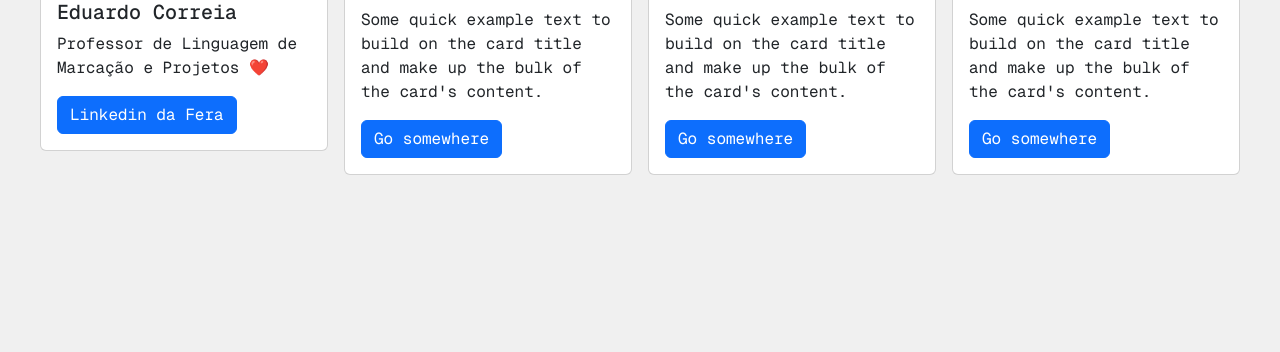
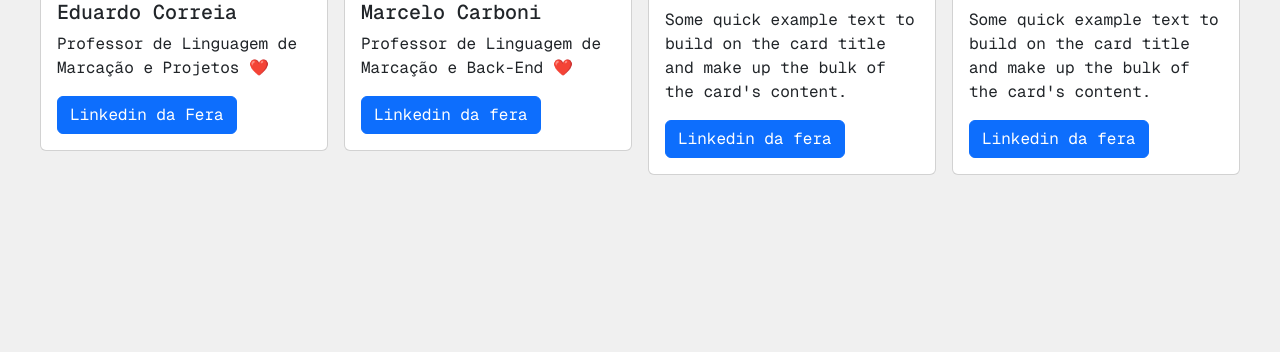
Before and after one commit to samuelbrag4/atividade10, a plain HTML site: page index.html in a window 1280 px wide. Shown: the part 448-800 px from the top of the page. Drawn offline with nearby package versions, Linux system fonts and the light colour scheme.

Commit message:
style: Map card

```diff
--- a/index.html
+++ b/index.html
@@ -34,10 +34,9 @@
             <div class="card" style="width: 18rem;">
                 <img src="https://avatars.githubusercontent.com/u/165434562?v=4" class="card-img-top" alt="...">
                 <div class="card-body">
-                    <h5 class="card-title">Card title</h5>
-                    <p class="card-text">Some quick example text to build on the card title and make up the bulk of the
-                        card's content.</p>
-                    <a href="#" target="_blank" class="btn btn-primary">Go somewhere</a>
+                    <h5 class="card-title">Marcelo Carboni</h5>
+                    <p class="card-text">Professor de Linguagem de Marcação e Back-End ❤️</p>
+                    <a href="#" target="_blank" class="btn btn-primary">Linkedin da fera</a>
                 </div>
             </div>
             <div class="card" style="width: 18rem;">
@@ -46,7 +45,7 @@
                     <h5 class="card-title">Card title</h5>
                     <p class="card-text">Some quick example text to build on the card title and make up the bulk of the
                         card's content.</p>
-                    <a href="#" class="btn btn-primary">Go somewhere</a>
+                    <a href="#" class="btn btn-primary">Linkedin da fera</a>
                 </div>
             </div>
             <div class="card" style="width: 18rem;">
@@ -55,7 +54,7 @@
                     <h5 class="card-title">Card title</h5>
                     <p class="card-text">Some quick example text to build on the card title and make up the bulk of the
                         card's content.</p>
-                    <a href="#" class="btn btn-primary">Go somewhere</a>
+                    <a href="#" class="btn btn-primary">Linkedin da fera</a>
                 </div>
             </div>
         </article>
```
